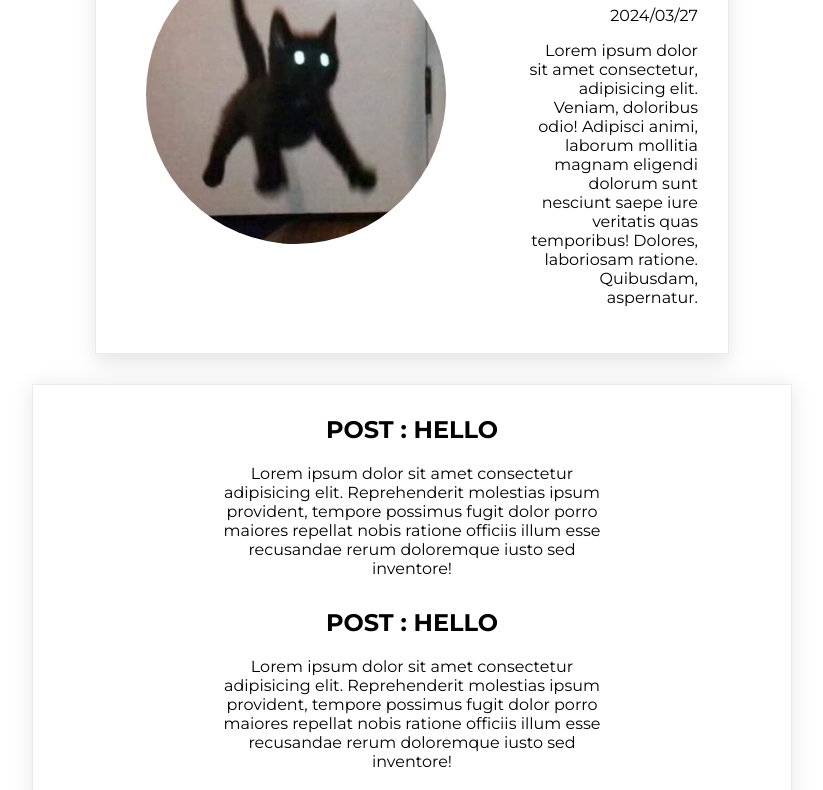
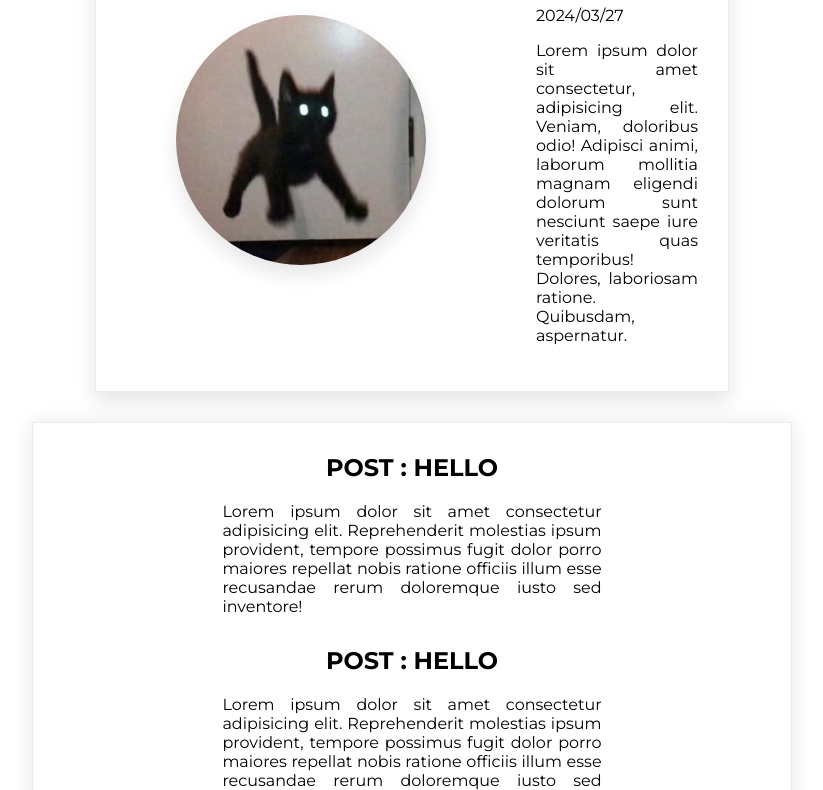
Before and after one commit to patric7732/HTTP_CSS, a plain HTML site: page personal/main.html in a window 1280 px wide. Shown: the part 137-927 px from the top of the page, without its empty margins (228-1051 px from the left). Drawn offline with Linux system fonts and the light colour scheme.

Commit message:
Design: CSS Profile 디자인 변경

```diff
--- a/personal/main.css
+++ b/personal/main.css
@@ -7,32 +7,35 @@
 }
 
 .profile{
-  flex-direction:row;
+  display: flex;
+  flex-direction: row;
+  flex-wrap: wrap;
   width: 50%;
-  margin: 30px;
-  margin-left: auto;
-  margin-right: auto;
-  display: flex;
-  justify-content: center;
+  margin: 30px auto;
+  justify-content: space-between;
   border: 1px solid #ebebeb;
   box-shadow: 0px 10px 20px 0px rgba(0, 0, 0, 0.1);
+  align-items: center;
+}
+
+.user, .userInfo {
+  flex: 1;
+  margin: 30px;
 }
 
 .user{
-  width: auto;
+  text-align: center;
 }
 
 .profile img {
   margin: 50px;
-    border-radius: 70%;
-    width: 300px;
+  border-radius: 50%;
+  width: 250px;
+  box-shadow: 0px 10px 20px 0px rgba(0, 0, 0, 0.1);
 }
 
-
 .userInfo {
-  text-align: right;
-  margin: 30px;
-  /* vertical-align: middle; */
+  text-align:justify;
 }
 
 .post{
@@ -52,7 +55,7 @@
 
 .postList p{
   width: 50%;
-  justify-content: center;
+  text-align: justify;
   margin-left: auto;
   margin-right: auto;
 }
```
